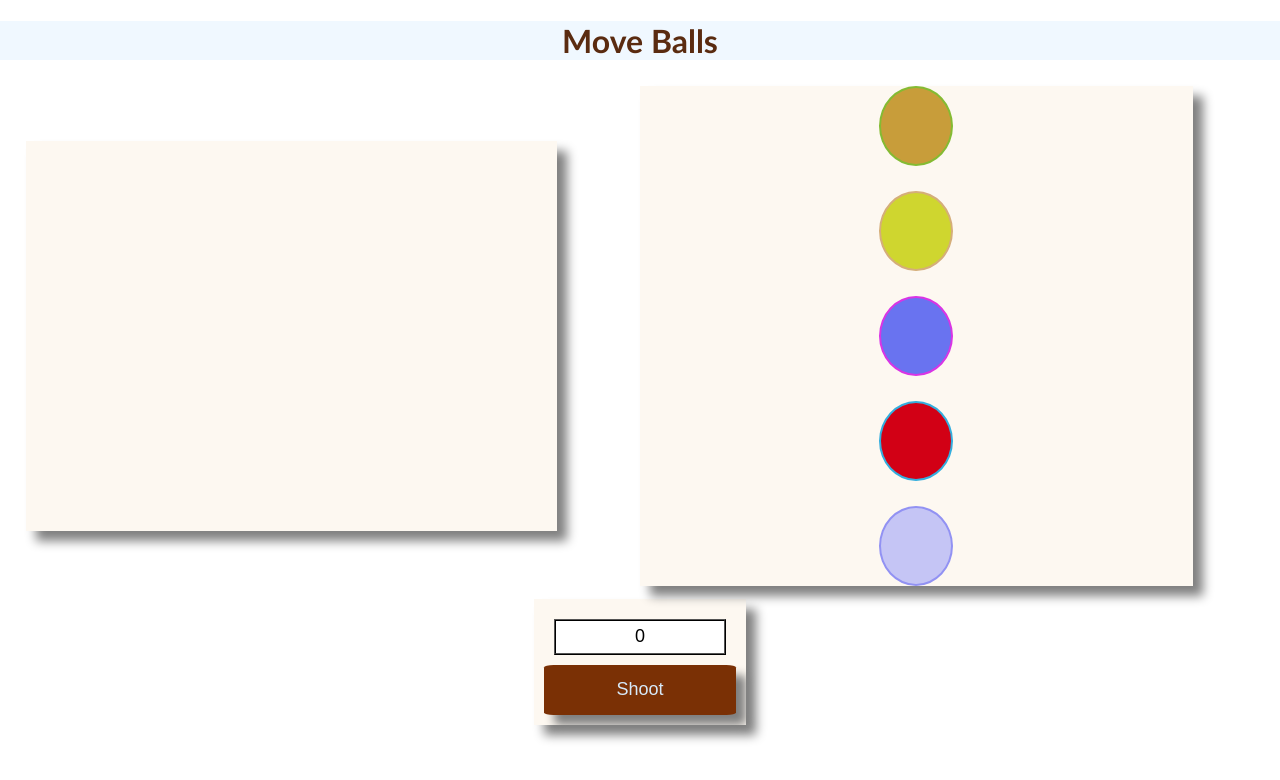
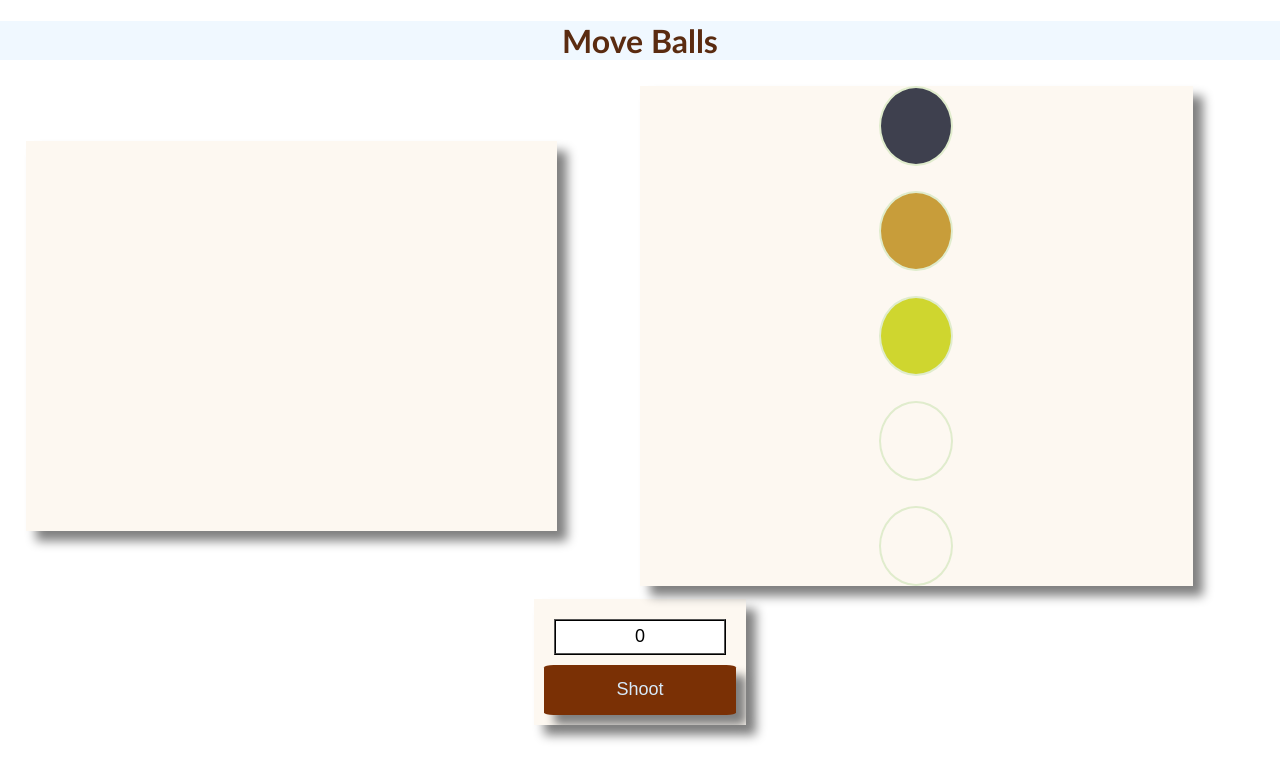
Before and after one commit to Bhavisha2801/move-balls, a React (Create React App) app: page / in a window 1280 px wide. Shown: the top 780 px of the page. Built offline with nearby package versions, Linux system fonts and the light colour scheme; the HTML template or start-up script is replaced by a standard one.

Commit message:
"inserted some changes in random color"

```diff
--- a/src/App.css
+++ b/src/App.css
@@ -40,37 +40,14 @@
   box-shadow: grey 10px 10px 10px;
   background-color: rgb(253, 248, 241);
 }
-.first , .second , .third, .fourth , .fifth{
+.ball{
   /* border: 1px solid black; */
   width: 70px;
   height: 80px;
   border-radius: 100%;
+  border: 2px solid rgb(224, 236, 205);
 }
 
-.first{
-  background-color: rgb(212, 243, 166);
-  border: 2px solid rgb(132, 187, 51);
-}
-
-.second{
-  background-color: antiquewhite;
-  border: 2px solid rgb(213, 174, 122);
-}
-
-.third{
-  background-color: rgb(241, 197, 248);
-  border: 2px solid rgb(217, 52, 229);
-}
-
-.fourth{
-  background-color: skyblue;
-  border: 2px solid rgb(52, 174, 222);
-}
-
-.fifth{
-  background-color: rgb(197, 197, 245);
-  border: 2px solid rgb(146, 146, 243);
-}
 
 .input-container{
   /* border: 1px solid black; */
--- a/src/Balls.jsx
+++ b/src/Balls.jsx
@@ -28,7 +28,7 @@ const Balls = () => {
 
 
     useEffect(() => {
-        for(let i=0 ; i<5 ; i++){
+        for(let i=0 ; i<3 ; i++){
             setDisplayColor(state => [...state,getRandomColor()])
         }
     },[ref])
@@ -64,6 +64,11 @@ const Balls = () => {
         setArr(state => [...state , numToBeRemoved])
     }
 
+    const firstBallColor = {backgroundColor : displayColor[0]}
+    const secondBallColor = {backgroundColor : displayColor[1]}
+    const thirdBallColor = {backgroundColor : displayColor[2]}
+    const fourthBallColor = {backgroundColor : displayColor[3]}
+    const fifthBallColor = {backgroundColor : displayColor[4]}
 
 
   return (
@@ -75,21 +80,21 @@ const Balls = () => {
 
             <div className='empty-container'>
             {/* if store includes 1,2,3,4,5 then render it accordingly */}
-            {store.includes(1) ? <div style={{backgroundColor : displayColor[1]}} className='first' onClick={() => popTheBall(1)}></div> : ""}
-            {store.includes(2) ? <div style={{backgroundColor : displayColor[2]}} className='second' onClick={() => popTheBall(2)}></div> : ""}
-            {store.includes(3) ? <div style={{backgroundColor : displayColor[3]}} className='third' onClick={() => popTheBall(3)}></div> : ""}
-            {store.includes(4) ? <div style={{backgroundColor : displayColor[4]}} className='fourth' onClick={() => popTheBall(4)}></div> : ""}
-            {store.includes(5) ? <div style={{backgroundColor : displayColor[5]}} className='fifth' onClick={() => popTheBall(5)}></div> : ""}
+            {store.includes(1) ? <div style={firstBallColor} className='ball' onClick={() => popTheBall(1)}></div> : ""}
+            {store.includes(2) ? <div style={secondBallColor} className='ball' onClick={() => popTheBall(2)}></div> : ""}
+            {store.includes(3) ? <div style={thirdBallColor} className='ball' onClick={() => popTheBall(3)}></div> : ""}
+            {store.includes(4) ? <div style={fourthBallColor} className='ball' onClick={() => popTheBall(4)}></div> : ""}
+            {store.includes(5) ? <div style={fifthBallColor} className='ball' onClick={() => popTheBall(5)}></div> : ""}
             </div>
 
 
             <div className='balls-container'>
             {/* if arr includes 1,2,3,4,5 then render it accordingly */}
-            {!arr.includes(1) ? "" : <div style={{backgroundColor : displayColor[1]}} className='first'></div>}
-            {!arr.includes(2) ? "" : <div style={{backgroundColor : displayColor[2]}} className='second'></div>}
-            {!arr.includes(3) ? "" : <div style={{backgroundColor : displayColor[3]}} className='third'></div>}
-            {!arr.includes(4) ? "" : <div style={{backgroundColor : displayColor[4]}} className='fourth'></div>}
-            {!arr.includes(5) ? "" : <div style={{backgroundColor : displayColor[5]}} className='fifth'></div>}
+            {!arr.includes(1) ? "" : <div style={firstBallColor} className='ball'></div>}
+            {!arr.includes(2) ? "" : <div style={secondBallColor} className='ball'></div>}
+            {!arr.includes(3) ? "" : <div style={thirdBallColor} className='ball'></div>}
+            {!arr.includes(4) ? "" : <div style={fourthBallColor} className='ball'></div>}
+            {!arr.includes(5) ? "" : <div style={fifthBallColor} className='ball'></div>}
             </div>
         </div>
         <div className='input-container'>
```
